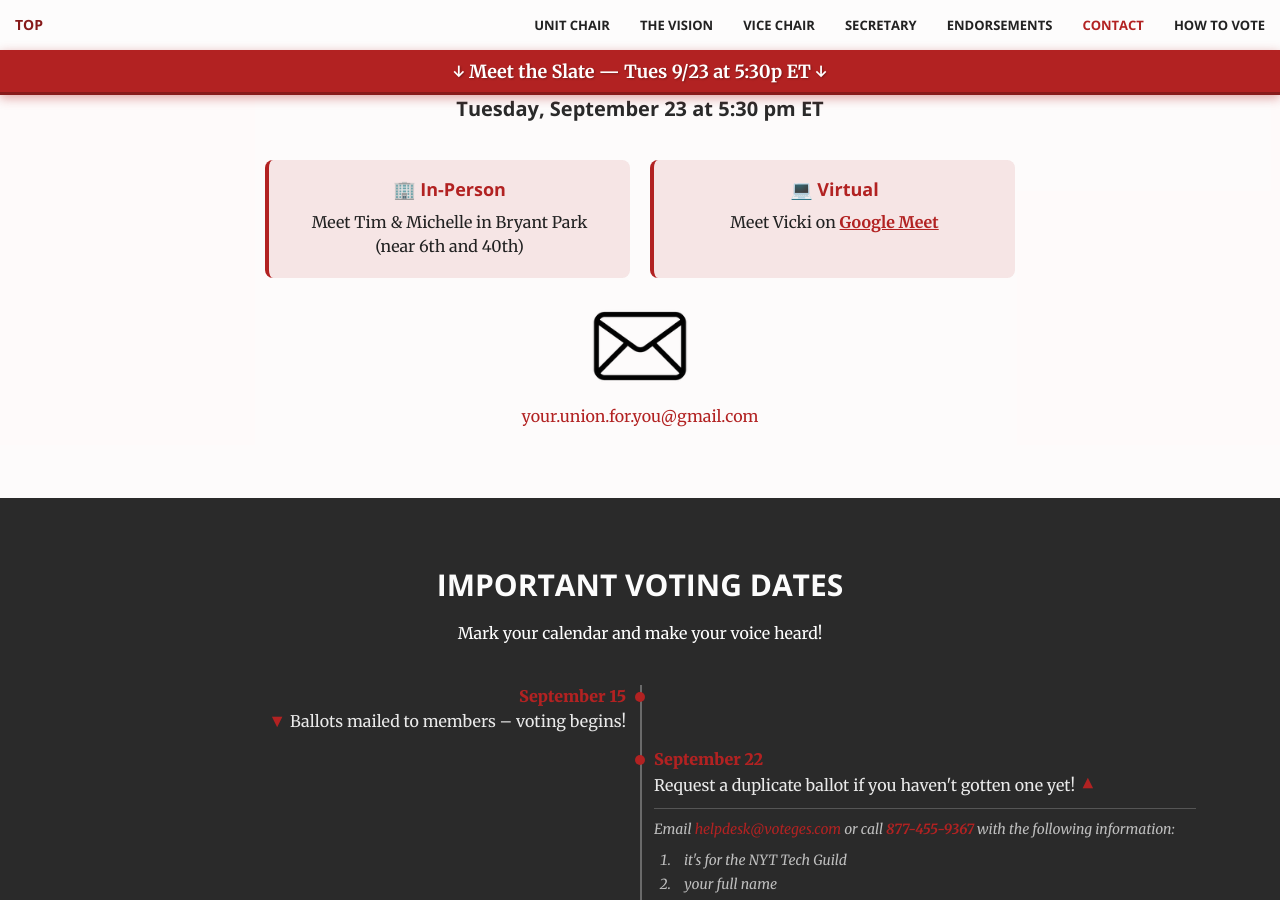
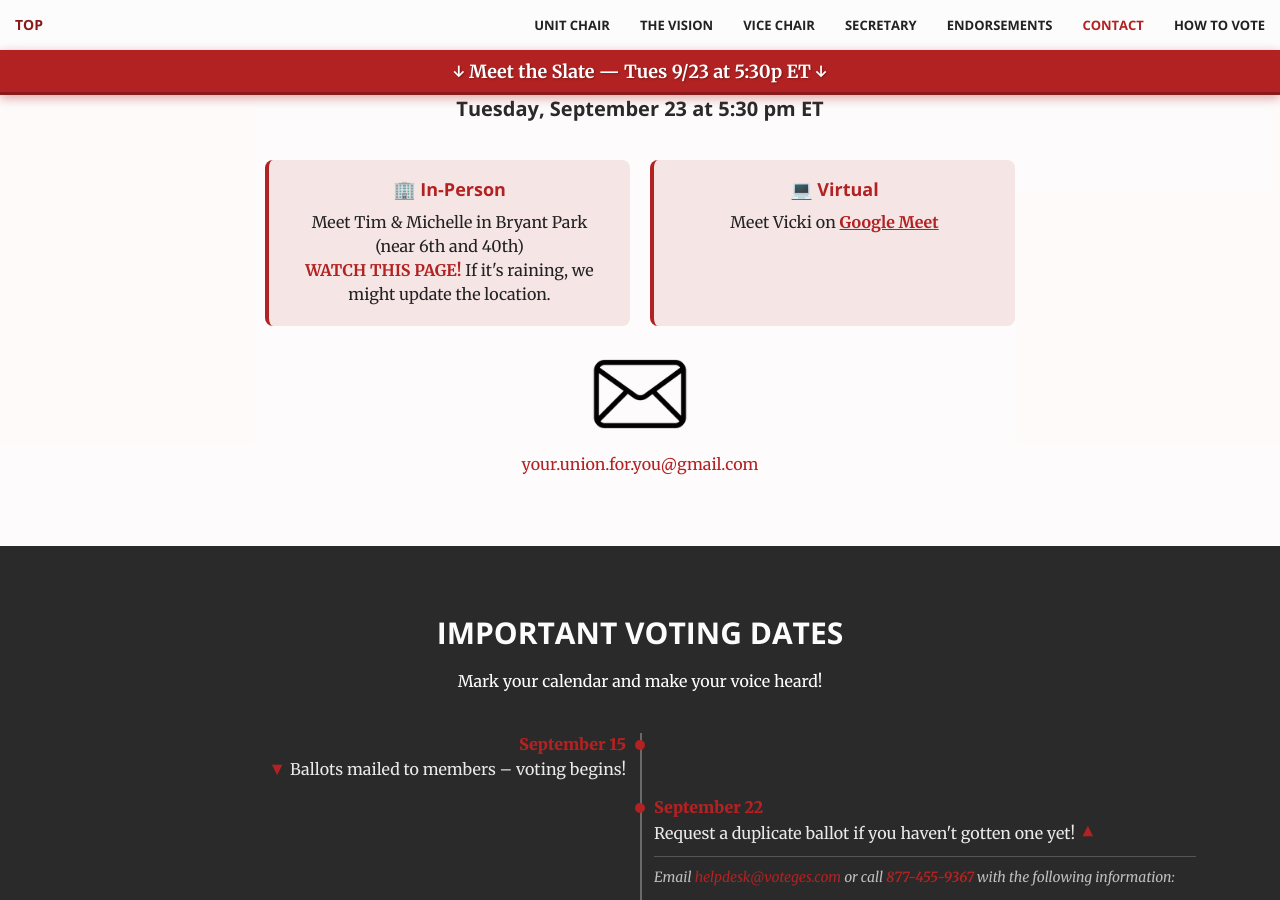
Before and after one commit to viccro/your-union-for-you, a Jekyll site: the page built from index.html, in a window 1280 px wide and 900 px high, scrolled down 7176 px. Built offline with Jekyll 4.4.1, drawn with Linux system fonts in a browser that asks for light colours.

Commit message:
rain note

```diff
--- a/_includes/contact.html
+++ b/_includes/contact.html
@@ -18,6 +18,7 @@
                         <div class="location-option">
                             <h5>🏢 In-Person</h5>
                             <p>Meet Tim & Michelle in Bryant Park<br>(near 6th and 40th)</p>
+                            <p><strong>WATCH THIS PAGE!</strong> If it's raining, we might update the location.</p>
                         </div>
                         <div class="location-option">
                             <h5>💻 Virtual</h5>
```
